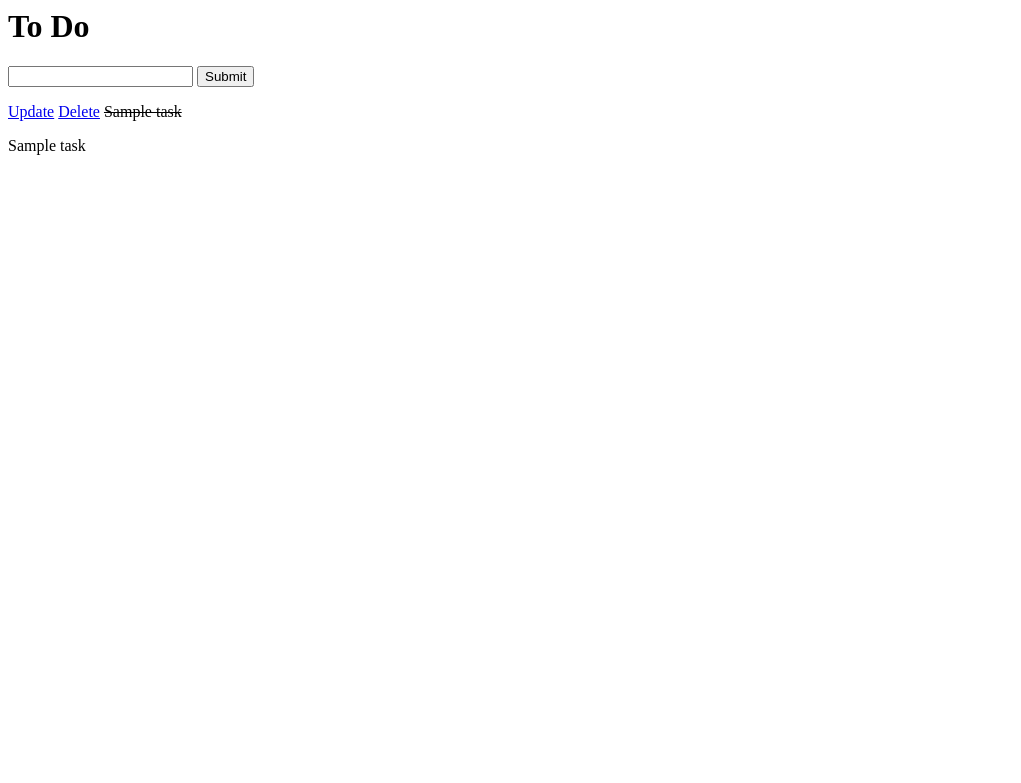
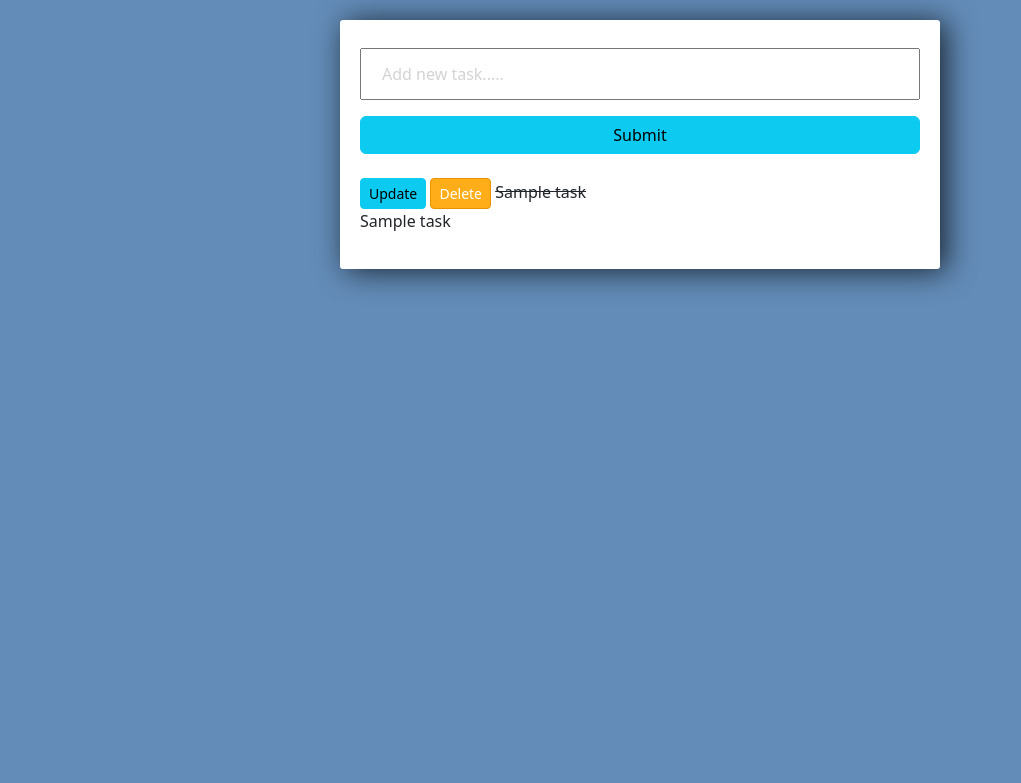
Before and after one commit to chemoiko/Django-To-Do-App, a Django app: page / in a window 1280 px wide. Shown: the top 783 px of the page, without its empty margins (0-1021 px from the left). Run offline with Django 5.2, Linux system fonts and the light colour scheme; tables that the repository leaves empty hold one stand-in row (values such as "Sample post").

Commit message:
added some bootstrap

```diff
--- a/tasks/forms.py
+++ b/tasks/forms.py
@@ -6,7 +6,7 @@ from .models import *
 
 
 class TaskForm(forms.ModelForm):
-
+    title = forms.CharField(widget= forms.TextInput(attrs={'placeholder':'Add new task.....'}))
     class Meta:
         model = Task       #the model we are creating a form for
         fields = '__all__'       #specifiying the fields from the model we want to show in the form
--- a/tasks/templates/tasks/list.html
+++ b/tasks/templates/tasks/list.html
@@ -1,17 +1,67 @@
+<link href="https://cdn.jsdelivr.net/npm/bootstrap@5.3.3/dist/css/bootstrap.min.css" rel="stylesheet" integrity="sha384-QWTKZyjpPEjISv5WaRU9OFeRpok6YctnYmDr5pNlyT2bRjXh0JMhjY6hW+ALEwIH" crossorigin="anonymous">
 
-    <h1>To Do</h1>
+
+        <style>
+
+            body{
+                background-color: #638CB8;
+            }
+
+            input{
+                width: 100%;
+                padding: 12px 20px;
+                margin: 8px 0;
+                box-sizing: border-box;
+            }
+
+            input::placeholder {
+              color: #d3d3d3;
+            }
+
+            .submit{
+                background-color: #6BA3E8;
+            }
+
+            .center-column{
+                width:600px;
+                margin: 20px auto;
+                padding:20px;
+                background-color: #fff;
+                border-radius: 3px;
+                box-shadow: 6px 2px 30px 0px rgba(0,0,0,0.75);
+            }
+
+            .item-row{
+                background-color: #906abd;
+                margin: 10px;
+                padding: 20px;
+                border-radius: 3px;
+                color: #fff;
+                font-size: 16px;
+                box-shadow: 0px -1px 10px -4px rgba(0,0,0,0.75);
+            }
+
+            .btn-danger{
+                background-color: #ffae19;
+                border-color: #e59400;
+            }
+
+        </style>
+    <div class="center-column">
 
     <form method="POST" action="/">
+        <div></div>
         {% csrf_token %}
         {{form.title}}
-        <input type="submit" name="Create Task">
+        <input class="btn btn-info"type="submit" name="Create Task">
     </form>
 
-    {% for task in tasks %}
+     <div class="todo-list">
+        {% for task in tasks %}
 
         <div>
-            <a href="{% url 'update_task' task.id %}">Update</a>
-            <a href="{% url 'delete' task.id %}">Delete</a>
+            <a class="btn btn-sm btn-info" href="{% url 'update_task' task.id %}">Update</a>
+            <a class="btn btn-sm btn-danger" href="{% url 'delete' task.id %}">Delete</a>
 
             {% if task.complete == True %}
             <strike>{{task}}</strike>
@@ -21,3 +71,12 @@
             <p>{{task}}</p>
         </div>
     {% endfor %}
+
+    </div>
+</div>
+
+
+
+
+
+    <script src="https://cdn.jsdelivr.net/npm/bootstrap@5.3.3/dist/js/bootstrap.bundle.min.js" integrity="sha384-YvpcrYf0tY3lHB60NNkmXc5s9fDVZLESaAA55NDzOxhy9GkcIdslK1eN7N6jIeHz" crossorigin="anonymous"></script>
```
